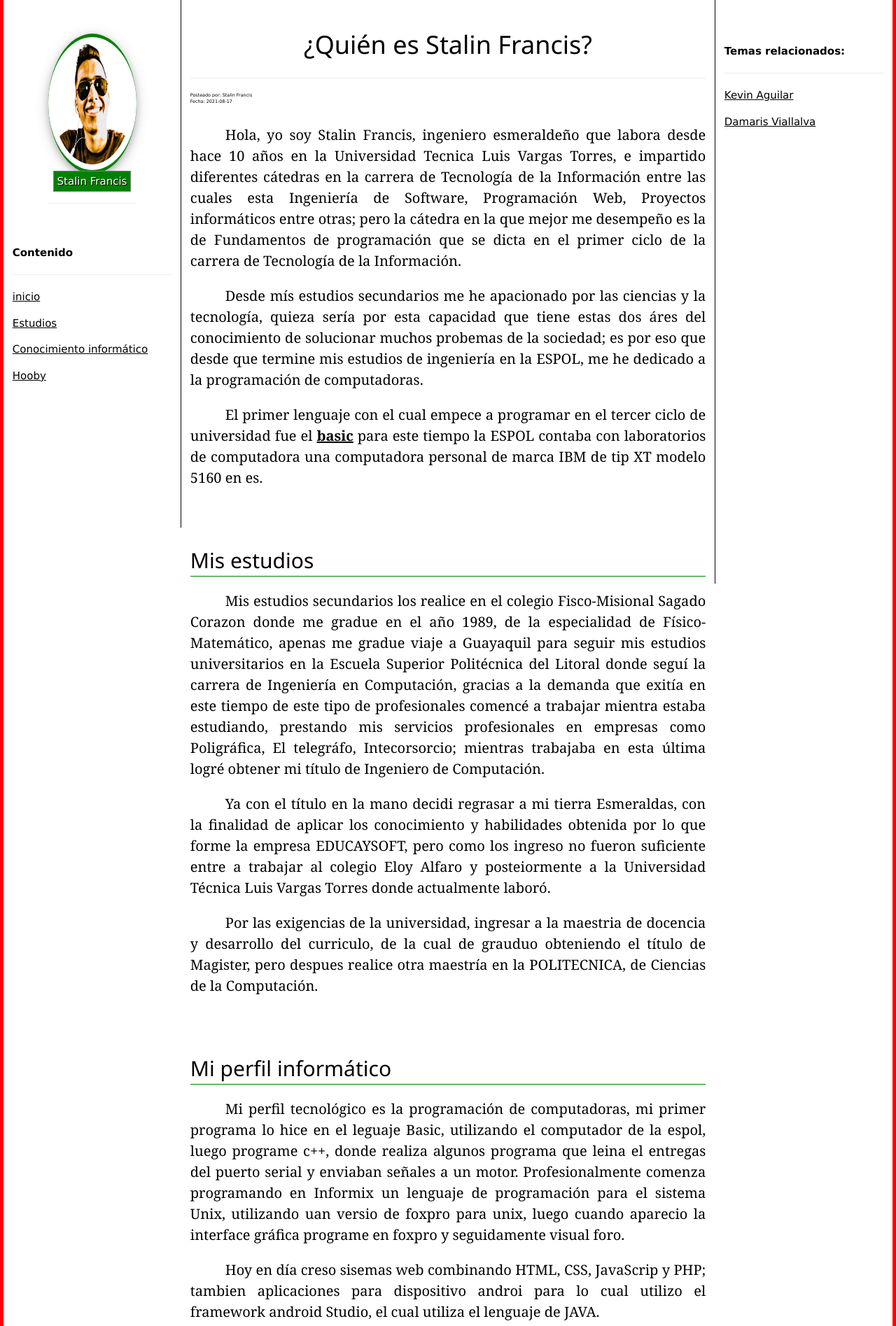
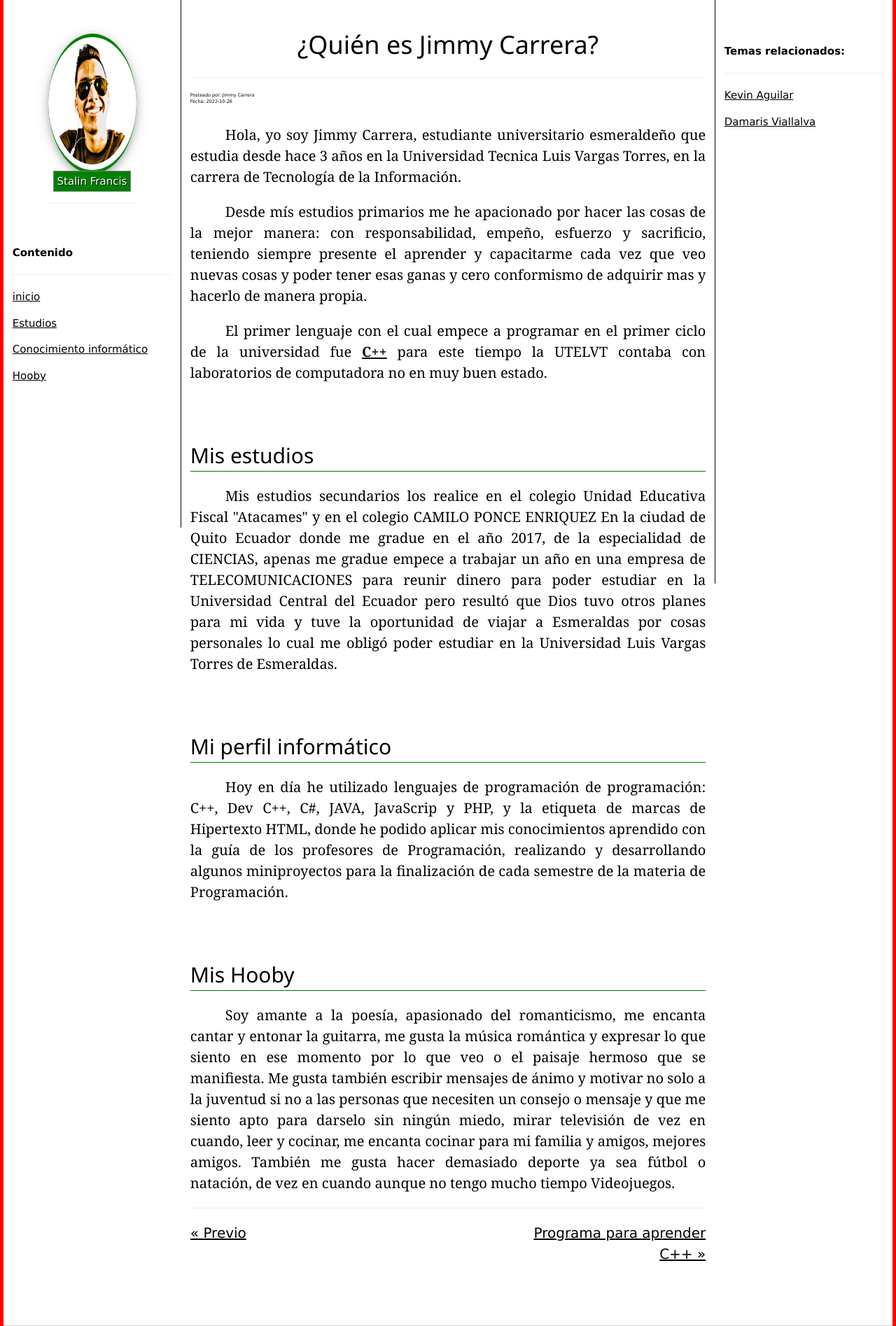
Before and after one commit to jimmydcz01/CarreraJimy, a PHP site: page / in a window 1280 px wide. Shown: the part 51-1946 px from the top of the page at 70% size. Run offline with PHP 8.4, Linux system fonts and the light colour scheme.

Commit message:
ACTUALIZACIÓN DE INFORMACIÓN

```diff
--- a/index.php
+++ b/index.php
@@ -12,21 +12,21 @@ include("marco-right.php");
    <div  style="width: 100%;">
     <div style="width: 100%; height:100%; margin: auto ; display:inline-block;" >
        <div style=" width:100%; height: 100%; top:0; font-size:20px; text-align:center; float:left;">
-        	<h1>¿Quién es Stalin Francis?</h1>
+        	<h1>¿Quién es Jimmy Carrera?</h1>
        		 <hr>
 
           <div id="posteo" style="text-align: left; font-size:0.5vw;">
-                Posteado por:  Stalin Francis<br>
-                Fecha: 2021-08-17 <br>
+                Posteado por:  Jimmy Carrera<br>
+                Fecha: 2022-10-26 <br>
           </div>
         </div>
     </div>
   </div>
   <div style="width: 100%; height:100%;" >
            <div  style="text-align:justify; font-size: 20px;">
-                   <p class="eys-parrafo">Hola, yo soy Stalin Francis, ingeniero esmeraldeño que labora desde hace 10 años en la Universidad Tecnica Luis Vargas Torres, e impartido diferentes cátedras en la carrera de Tecnología de la Información entre las cuales esta Ingeniería de Software, Programación Web, Proyectos informáticos entre otras; pero la cátedra en la que mejor me desempeño es la de Fundamentos de programación que se dicta en el primer ciclo de la carrera de Tecnología de la Información. </p>
-                   <p class="eys-parrafo">Desde mís estudios secundarios me he apacionado por las ciencias y la tecnología, quieza sería  por esta capacidad que tiene estas dos áres del conocimiento de solucionar muchos probemas de la sociedad; es por eso que desde que termine mis estudios de ingeniería en la ESPOL, me he dedicado a la programación de computadoras. </p>
-<p class="eys-parrafo"> El primer lenguaje con el cual empece a programar en el tercer ciclo de universidad fue el <b><a href="https://en.wikipedia.org/wiki/BASIC"> basic</a></b>  para este tiempo la ESPOL contaba con laboratorios de computadora  una computadora personal de marca IBM de tip XT modelo 5160  en es.</p>
+                   <p class="eys-parrafo">Hola, yo soy Jimmy Carrera, estudiante universitario esmeraldeño que estudia desde hace 3 años en la Universidad Tecnica Luis Vargas Torres, en la carrera de Tecnología de la Información.</p>
+                   <p class="eys-parrafo">Desde mís estudios primarios me he apacionado por hacer las cosas de la mejor manera: con responsabilidad, empeño, esfuerzo y sacrificio, teniendo siempre presente el aprender y capacitarme cada vez que veo nuevas cosas y poder tener esas ganas y cero conformismo de adquirir mas y hacerlo de manera propia. </p>
+<p class="eys-parrafo"> El primer lenguaje con el cual empece a programar en el primer ciclo de la universidad fue <b><a href="https://es.wikipedia.org/wiki/C%2B%2B"> C++</a></b>  para este tiempo la UTELVT contaba con laboratorios de computadora no en muy buen estado.</p>
 
    <div id="blog-seccion2"  style="height: 50px;"></div>
 
@@ -34,23 +34,21 @@ include("marco-right.php");
 
 
 
-                   <p class="eys-parrafo">Mis estudios secundarios los realice en el colegio Fisco-Misional Sagado Corazon donde me gradue en el año 1989, de la especialidad de Físico-Matemático, apenas me gradue viaje a Guayaquil para seguir mis estudios universitarios en la Escuela Superior Politécnica del Litoral donde seguí la carrera de Ingeniería en Computación, gracias a la demanda que exitía en este tiempo de este tipo de profesionales comencé a trabajar mientra estaba estudiando, prestando mis servicios profesionales en empresas como Poligráfica, El telegráfo, Intecorsorcio; mientras trabajaba en esta última logré obtener mi título de Ingeniero de Computación.</p>
-                   <p class="eys-parrafo">Ya con el título en la mano decidi regrasar a mi tierra Esmeraldas, con la finalidad de aplicar los conocimiento y habilidades obtenida por lo que forme la empresa EDUCAYSOFT, pero como los ingreso no fueron suficiente entre a trabajar al colegio Eloy Alfaro y posteiormente a la Universidad Técnica Luis Vargas Torres donde actualmente laboró.</p>
-<p class="eys-parrafo"> Por las exigencias de la universidad, ingresar a la maestria de docencia y desarrollo del curriculo, de la cual de grauduo obteniendo el título de Magister, pero despues realice otra maestría en la POLITECNICA, de Ciencias de la Computación.</p>
+                   <p class="eys-parrafo">Mis estudios secundarios los realice en el colegio Unidad Educativa Fiscal "Atacames" y en el colegio CAMILO PONCE ENRIQUEZ En la ciudad de Quito Ecuador donde me gradue en el año 2017, de la especialidad de CIENCIAS, apenas me gradue empece a trabajar un año en una empresa de TELECOMUNICACIONES para reunir dinero para poder estudiar en la Universidad Central del Ecuador pero resultó que Dios tuvo otros planes para mi vida y tuve la oportunidad de viajar a Esmeraldas por cosas personales lo cual me obligó poder estudiar en la Universidad Luis Vargas Torres de Esmeraldas.</p>
+
    <div id="blog-seccion3"  style="height: 50px;"></div>
 
     <h2 style="border-bottom: 1px solid green;"> Mi perfil informático</h2>
 
 
+             <p class="eys-parrafo">Hoy en día he utilizado lenguajes de programación de programación: C++, Dev C++, C#, JAVA, JavaScrip y PHP, y la etiqueta de marcas de Hipertexto HTML, donde he podido aplicar mis conocimientos aprendido con la guía de los profesores de Programación, realizando y desarrollando algunos miniproyectos para la finalización de cada semestre de la materia de Programación.</p>
 
-                   <p  class="eys-parrafo">Mi perfil tecnológico es la programación de computadoras, mi primer programa lo hice en el leguaje Basic, utilizando el computador de la espol, luego programe c++, donde realiza algunos programa que leina el entregas del puerto serial y enviaban señales a un motor. Profesionalmente comenza programando en Informix un lenguaje de programación para el sistema Unix, utilizando uan versio de foxpro para unix, luego cuando aparecio la interface gráfica programe en foxpro y seguidamente visual foro.</p>
-                   <p  class="eys-parrafo">Hoy en día creso sisemas web combinando HTML, CSS, JavaScrip y PHP; tambien aplicaciones para dispositivo androi para lo cual utilizo el framework android Studio, el cual utiliza el lenguaje de JAVA.</p>
    <div id="blog-seccion4"  style="height: 50px;"></div>
 
     <h2 style="border-bottom: 1px solid green;"> Mis Hooby</h2>
 
 
-                   <p   class="eys-parrafo">Soy amante a la lectura, así que en los ratos libres me encanta actualizar mis conocimientos leyendo manuales de los leguajes de progración que namejo, y tambien muchos noticias de las ultimas tendencias en tecnología.</p>
+                   <p   class="eys-parrafo">Soy amante a la poesía, apasionado del romanticismo, me encanta cantar y entonar la guitarra, me gusta la música romántica y expresar lo que siento en ese momento por lo que veo o el paisaje hermoso que se manifiesta. Me gusta también escribir mensajes de ánimo y motivar no solo a la juventud si no a las personas que necesiten un consejo o mensaje y que me siento apto para darselo sin ningún miedo, mirar televisión de vez en cuando, leer y cocinar, me encanta cocinar para mi familia y amigos, mejores amigos. También me gusta hacer demasiado deporte ya sea fútbol o natación, de vez en cuando aunque no tengo mucho tiempo Videojuegos.</p>
 
 
 
```
